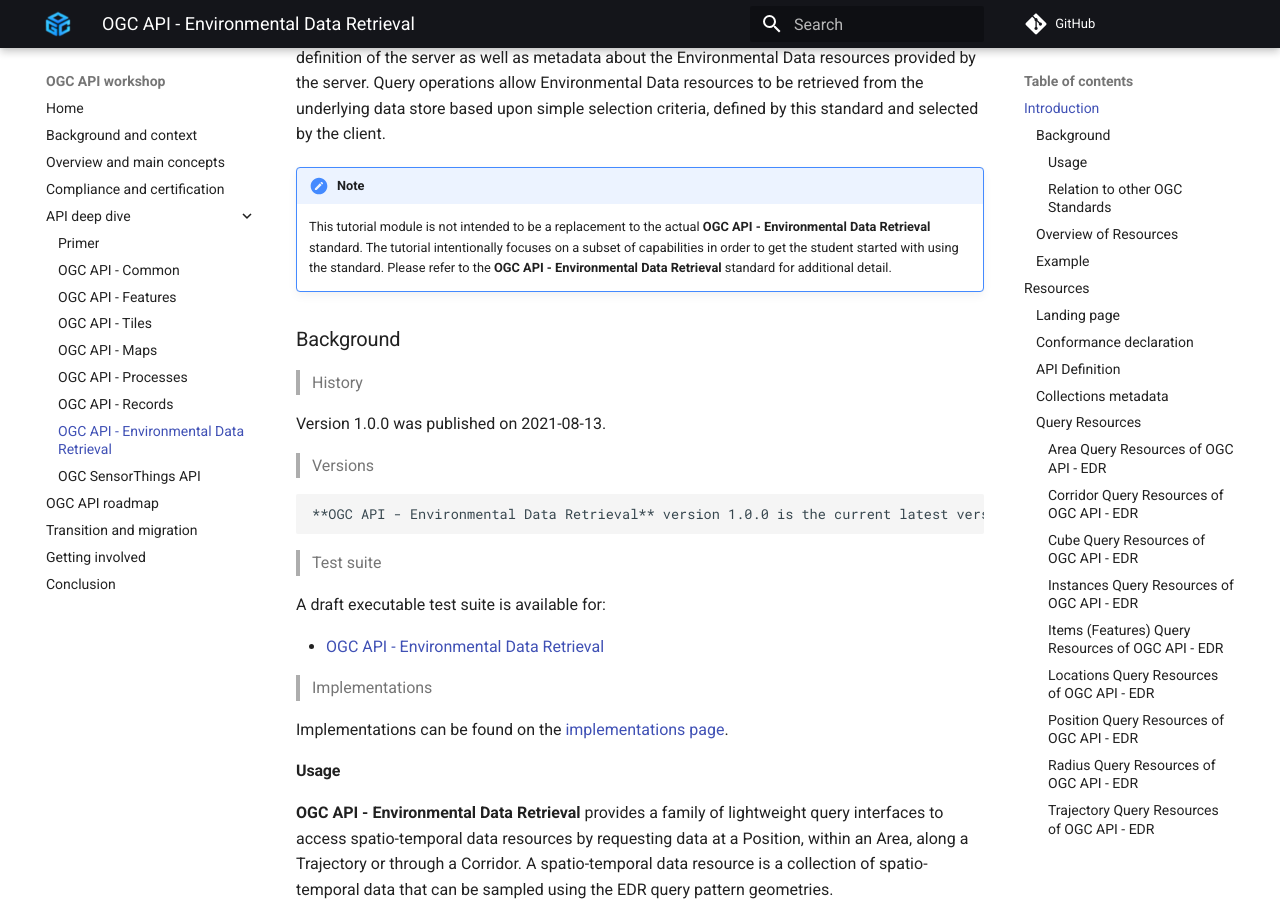
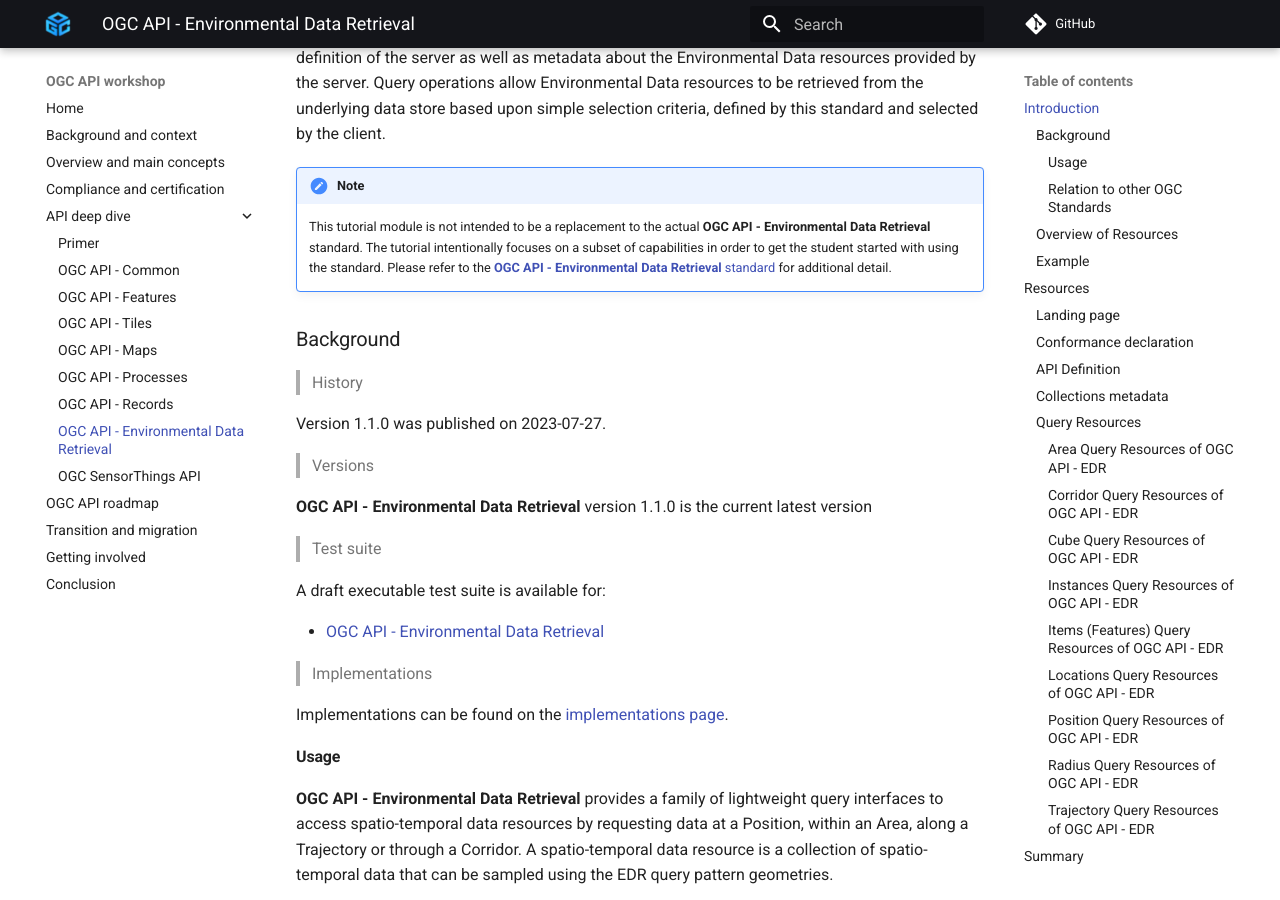
Before and after one commit to opengeospatial/ogcapi-workshop, an MkDocs documentation site: the page built from workshop/content/docs/api-deep-dive/environmental-data-retrieval.md, in a window 1280 px wide and 900 px high, scrolled down 750 px. Built offline with MkDocs 1.6.1 and Material for MkDocs 9.7.7, drawn with Linux system fonts in a browser that asks for light colours; comment, search, counter and statistics services are not loaded; some of the changed text lies outside the part shown.

Commit message:
- OGC API EDR     - updated version number     - added link to standard document     - added summary

````diff
--- a/workshop/content/docs/api-deep-dive/environmental-data-retrieval.md
+++ b/workshop/content/docs/api-deep-dive/environmental-data-retrieval.md
@@ -36,18 +36,18 @@
     This tutorial module is not intended to be a replacement to the actual
     **OGC API - Environmental Data Retrieval** standard. The tutorial
     intentionally focuses on a subset of capabilities in order to get the
-    student started with using the standard. Please refer to the **OGC API -
-    Environmental Data Retrieval** standard for additional detail.
+    student started with using the standard. Please refer to the [**OGC API -
+    Environmental Data Retrieval** standard](https://docs.ogc.org/is/19-086r6/19-086r6.html) for additional detail.
 
 ### Background
 
 > History
 
-  Version 1.0.0 was published on 2021-08-13.
+  Version 1.1.0 was published on 2023-07-27.
 
 > Versions
 
-    **OGC API - Environmental Data Retrieval** version 1.0.0 is the current latest version
+  **OGC API - Environmental Data Retrieval** version 1.1.0 is the current latest version
 
 > Test suite
 
@@ -1553,3 +1553,7 @@
 ```http://example.org/edr/collections/gfs-pressure_at_height/trajectory?coords=LINESTRING(-3.56
 53.695,-3.546 53.696,-3.532
 53.697)&parameter-name=Height&crs=CRS84&f=CoverageJSON```
+
+## Summary
+
+ OGC API - Environmental Data Retrieval provides a family of lightweight interfaces to access Environmental Data resources. Each resource addressed by an EDR API maps to a defined query pattern. In this deep dive, we provided an overview of the standard and described each of these query patterns in detail.
````
